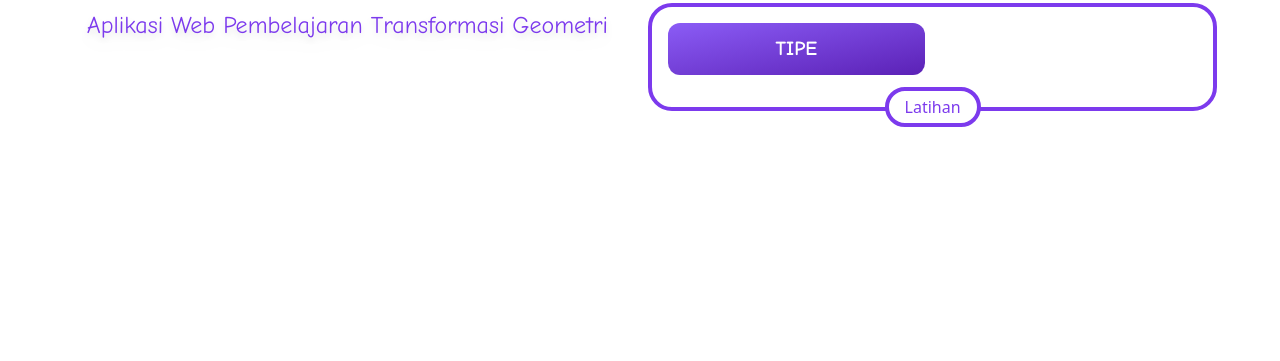
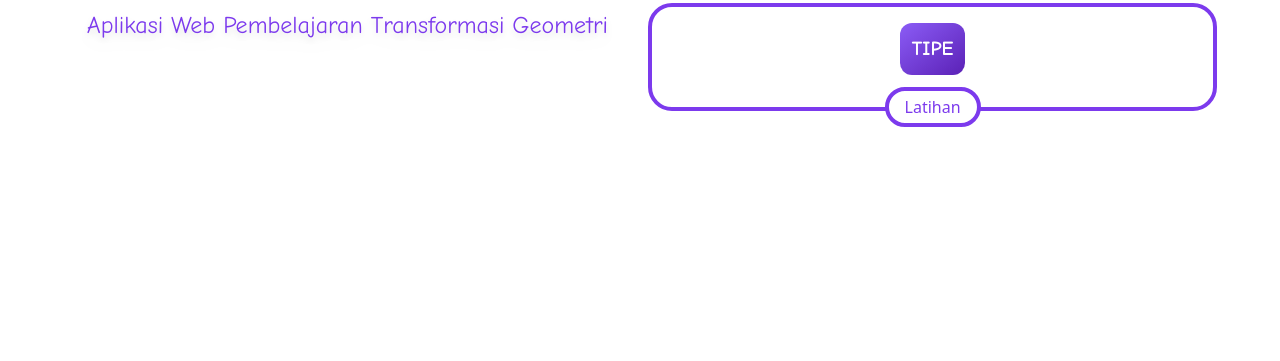
Before and after one commit to dewinurmalitasari/geoviz, a plain HTML site: page index.html in a window 1280 px wide. Shown: the part 439-800 px from the top of the page. Drawn offline with Linux system fonts and the light colour scheme.

Commit message:
Update index.html

```diff
--- a/index.html
+++ b/index.html
@@ -37,13 +37,11 @@
             </div>
 
             <div class="p-4 pb-8 rounded-3xl flex items-center justify-center border-4 border-violet-600 relative">
-                <div class="grid grid-cols-2 gap-4 w-full">
                     <button id="exercise_1_button" class="btn">TIPE</button>
 
                     <div class="float-title float-title-bottom">
                         Latihan
                     </div>
-                </div>
             </div>
         </div>
     </div>
```
